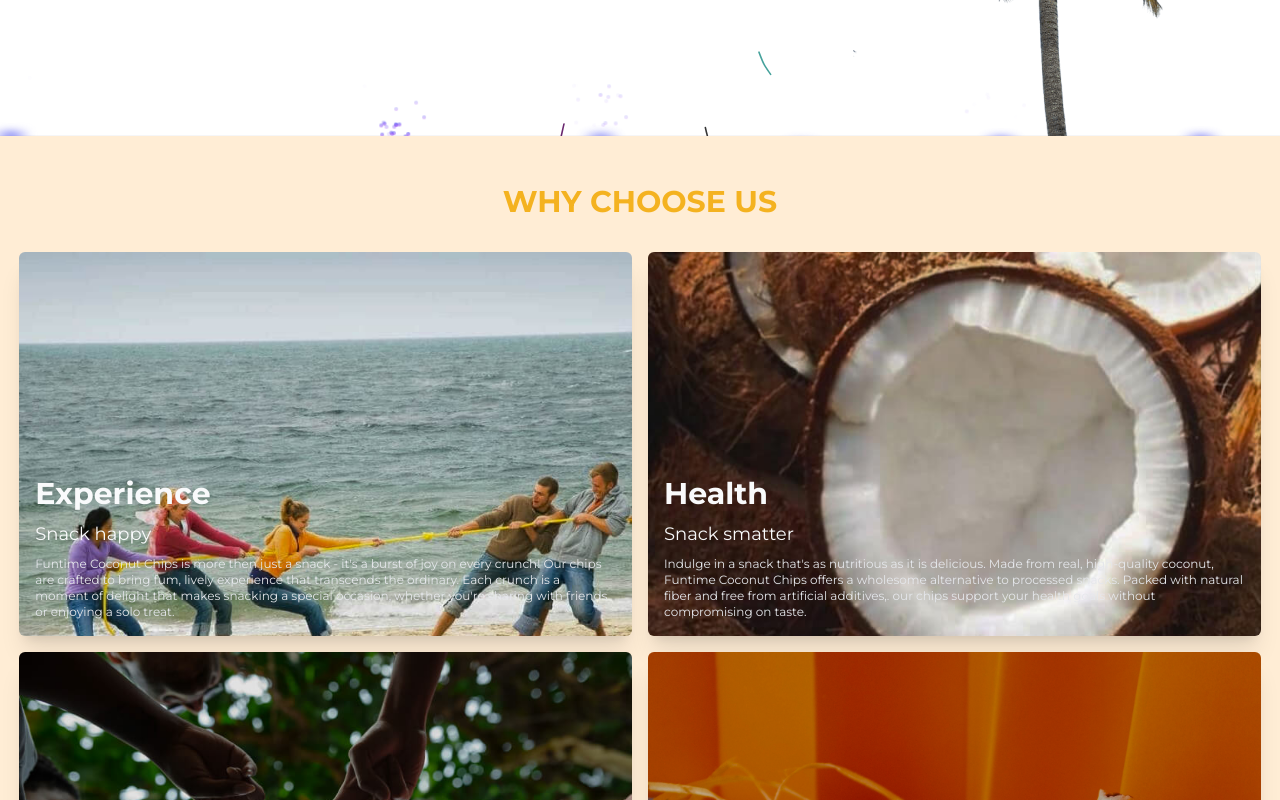
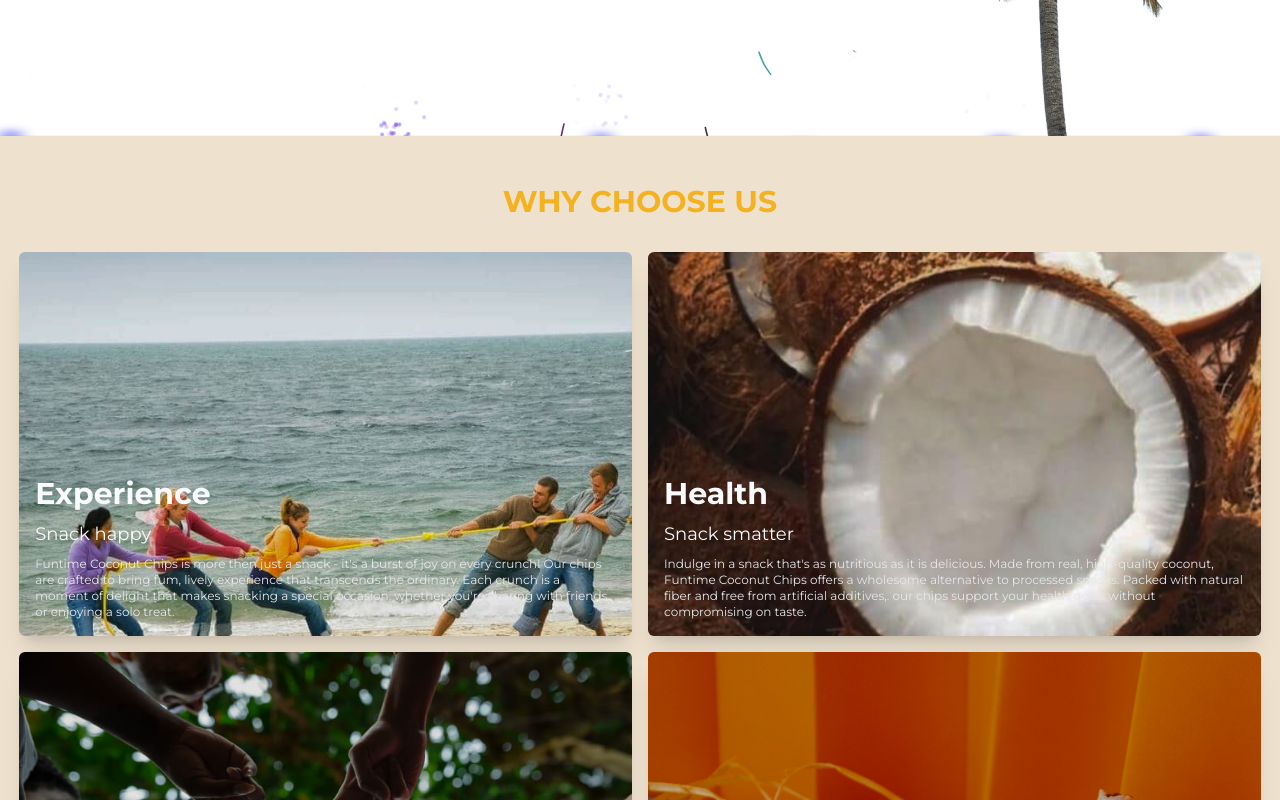
Before and after one commit to tomiwa-adelae/funtime, a Next.js app: page / in a window 1280 px wide. Shown: the part 620-1420 px from the top of the page. Built offline with nearby package versions, Linux system fonts and the light colour scheme; a web font is replaced by a local one.

Commit message:
Updated the primary color

```diff
--- a/tailwind.config.ts
+++ b/tailwind.config.ts
@@ -19,6 +19,7 @@ const config: Config = {
 			},
 			colors: {
 				orange: {
+					100: "#EEE1CE",
 					400: "#F4B220",
 				},
 				background: "hsl(var(--background))",
```
